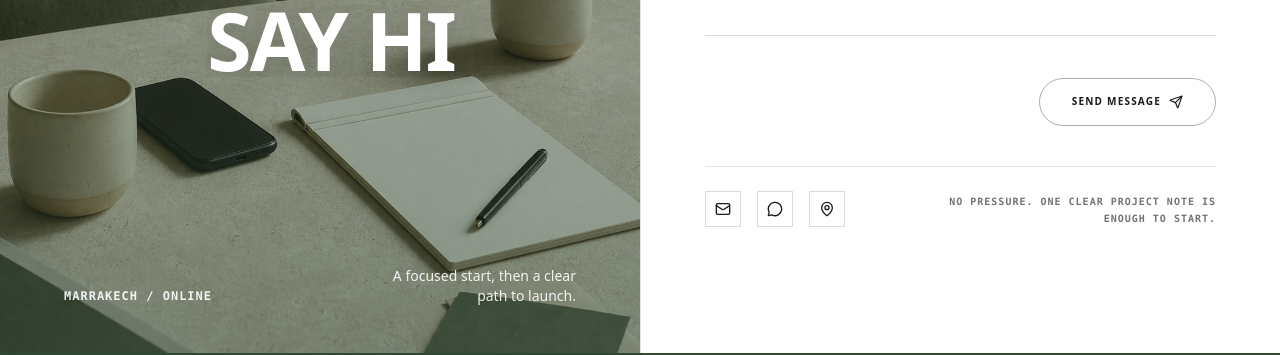
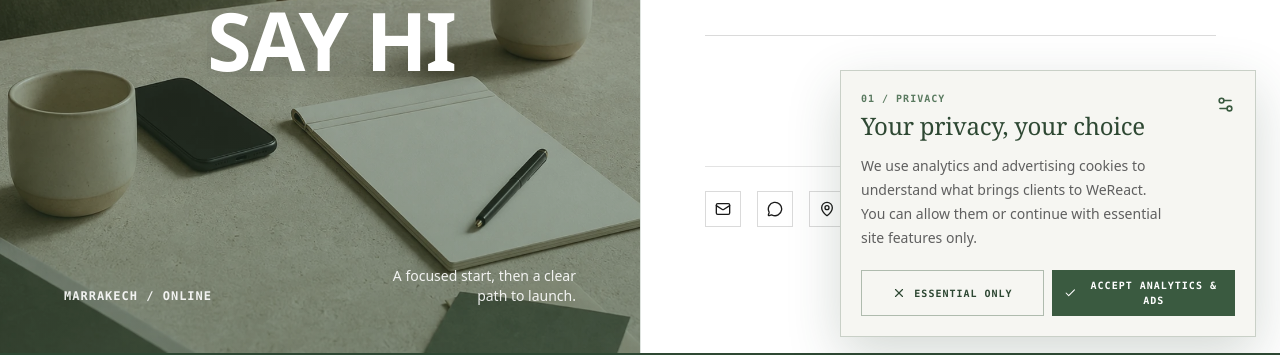
Before and after one commit to splach-coder/weReact-agency, a Next.js app: page /en/contact in a window 1280 px wide. Shown: the part 447-802 px from the top of the page. Built offline with nearby package versions, Linux system fonts and the light colour scheme; no server answers.

Commit message:
feat: add Google consent mode banner

```diff
--- a/src/app/[locale]/layout.tsx
+++ b/src/app/[locale]/layout.tsx
@@ -10,6 +10,8 @@ import SmoothScroll from '@/components/SmoothScroll';
 import Preloader from '@/components/transition/Preloader';
 import TransitionProvider from '@/components/transition/TransitionProvider';
 import GoogleTag from '@/components/analytics/GoogleTag';
+import GoogleConsentDefaults from '@/components/analytics/GoogleConsentDefaults';
+import CookieConsent from '@/components/analytics/CookieConsent';
 import { siteConfig } from '@/config/site';
 import { nohemi, instrumentSerif } from '@/app/fonts';
 import { createServiceJsonLd } from '@/lib/seo';
@@ -204,7 +206,9 @@ export default async function LocaleLayout({
     <html lang={locale}>
       <body className={`${nohemi.variable} ${instrumentSerif.variable} min-h-screen flex flex-col bg-[var(--color-background-main)] text-[var(--color-text-main)]`} suppressHydrationWarning>
         <NextIntlClientProvider messages={messages}>
+          <GoogleConsentDefaults />
           <GoogleTag />
+          <CookieConsent locale={locale} />
           <SmoothScroll />
           <Preloader />
           <TransitionProvider>
--- a/src/components/Footer.tsx
+++ b/src/components/Footer.tsx
@@ -8,6 +8,7 @@ import Link from '@/components/transition/TransitionLink';
 import { siteConfig } from '@/config/site';
 import { smoothEasing } from '@/lib/animations';
 import { trackLead } from '@/lib/analytics';
+import { OPEN_CONSENT_PREFERENCES_EVENT } from '@/lib/consent';
 
 /**
  * Footer — inherits the exo-ape structure: a big editorial statement over a
@@ -144,7 +145,16 @@ export default function Footer() {
 
         {/* Copyright */}
         <div className="text-mono flex flex-col gap-2 border-t border-white/15 py-8 text-white/45 md:flex-row md:items-center md:justify-between">
-          <span>© WeReact {year} — {t('copyright')}</span>
+          <span className="flex flex-wrap items-center gap-x-3 gap-y-2">
+            <span>© WeReact {year} — {t('copyright')}</span>
+            <button
+              type="button"
+              onClick={() => window.dispatchEvent(new Event(OPEN_CONSENT_PREFERENCES_EVENT))}
+              className="text-left underline decoration-white/30 underline-offset-4 transition-colors hover:text-white"
+            >
+              Privacy choices
+            </button>
+          </span>
           <span>Marrakech · Morocco</span>
         </div>
       </div>
--- /dev/null
+++ b/src/components/analytics/CookieConsent.tsx
@@ -0,0 +1,119 @@
+'use client';
+
+import { useEffect, useState } from 'react';
+import { AnimatePresence, motion } from 'framer-motion';
+import { Check, Settings2, X } from 'lucide-react';
+import {
+  CONSENT_STORAGE_KEY,
+  getConsentState,
+  OPEN_CONSENT_PREFERENCES_EVENT,
+  parseConsentChoice,
+  type ConsentChoice,
+} from '@/lib/consent';
+
+type CookieConsentProps = {
+  locale: string;
+};
+
+const copy = {
+  en: {
+    title: 'Your privacy, your choice',
+    description: 'We use analytics and advertising cookies to understand what brings clients to WeReact. You can allow them or continue with essential site features only.',
+    essential: 'Essential only',
+    accept: 'Accept analytics & ads',
+  },
+  fr: {
+    title: 'Votre vie privee, votre choix',
+    description: 'Nous utilisons des cookies d analyse et de publicite pour comprendre ce qui amene des clients vers WeReact. Vous pouvez les accepter ou continuer avec les fonctions essentielles uniquement.',
+    essential: 'Fonctions essentielles',
+    accept: 'Accepter analyse et pub',
+  },
+} as const;
+
+function readConsentChoice() {
+  try {
+    return parseConsentChoice(window.localStorage.getItem(CONSENT_STORAGE_KEY));
+  } catch {
+    return null;
+  }
+}
+
+export default function CookieConsent({ locale }: CookieConsentProps) {
+  const [isReady, setIsReady] = useState(false);
+  const [isOpen, setIsOpen] = useState(false);
+  const content = locale === 'fr' ? copy.fr : copy.en;
+
+  useEffect(() => {
+    const frame = window.requestAnimationFrame(() => {
+      setIsOpen(!readConsentChoice());
+      setIsReady(true);
+    });
+    const openPreferences = () => setIsOpen(true);
+    window.addEventListener(OPEN_CONSENT_PREFERENCES_EVENT, openPreferences);
+
+    return () => {
+      window.cancelAnimationFrame(frame);
+      window.removeEventListener(OPEN_CONSENT_PREFERENCES_EVENT, openPreferences);
+    };
+  }, []);
+
+  function saveConsent(choice: ConsentChoice) {
+    try {
+      window.localStorage.setItem(CONSENT_STORAGE_KEY, choice);
+    } catch {
+      // Consent still applies for this visit when browser storage is unavailable.
+    }
+
+    window.gtag?.('consent', 'update', getConsentState(choice));
+    setIsOpen(false);
+  }
+
+  if (!isReady) return null;
+
+  return (
+    <AnimatePresence>
+      {isOpen ? (
+        <motion.aside
+          aria-labelledby="cookie-consent-title"
+          aria-live="polite"
+          className="fixed inset-x-4 bottom-4 z-[130] border border-[color:rgba(58,90,64,0.24)] bg-[var(--color-background-main)] p-5 text-[var(--color-text-main)] shadow-[0_18px_50px_rgba(46,72,51,0.2)] sm:left-auto sm:right-6 sm:w-[26rem]"
+          initial={{ opacity: 0, y: 20 }}
+          animate={{ opacity: 1, y: 0 }}
+          exit={{ opacity: 0, y: 16 }}
+          transition={{ duration: 0.35, ease: [0.22, 1, 0.36, 1] }}
+        >
+          <div className="mb-4 flex items-start justify-between gap-6">
+            <div>
+              <span className="text-mono block text-[10px] text-[var(--color-primary-light)]">01 / PRIVACY</span>
+              <h2 id="cookie-consent-title" className="mt-2 font-display text-2xl leading-none text-[var(--color-primary-dark)]">
+                {content.title}
+              </h2>
+            </div>
+            <Settings2 aria-hidden="true" size={19} className="mt-1 shrink-0 text-[var(--color-primary)]" />
+          </div>
+
+          <p className="max-w-[38ch] text-sm leading-6 text-[var(--color-text-secondary)]">{content.description}</p>
+
+          <div className="mt-5 grid grid-cols-2 gap-2">
+            <button
+              type="button"
+              onClick={() => saveConsent('rejected')}
+              className="inline-flex min-h-11 items-center justify-center gap-2 border border-[color:rgba(58,90,64,0.38)] px-3 py-2 text-mono text-[10px] text-[var(--color-primary-dark)] transition-colors hover:bg-[color:rgba(58,90,64,0.07)]"
+            >
+              <X aria-hidden="true" size={14} />
+              {content.essential}
+            </button>
+            <button
+              type="button"
+              onClick={() => saveConsent('accepted')}
+              className="inline-flex min-h-11 items-center justify-center gap-2 bg-[var(--color-primary)] px-3 py-2 text-mono text-[10px] text-white transition-colors hover:bg-[var(--color-primary-dark)]"
+            >
+              <Check aria-hidden="true" size={14} />
+              {content.accept}
+            </button>
+          </div>
+        </motion.aside>
+      ) : null}
+    </AnimatePresence>
+  );
+}
--- /dev/null
+++ b/src/components/analytics/GoogleConsentDefaults.tsx
@@ -0,0 +1,26 @@
+import { CONSENT_STORAGE_KEY, getConsentState } from '@/lib/consent';
+
+const acceptedState = JSON.stringify(getConsentState('accepted'));
+const deniedState = JSON.stringify(getConsentState('rejected'));
+
+export default function GoogleConsentDefaults() {
+  return (
+    <script
+      id="wereact-consent-defaults"
+      dangerouslySetInnerHTML={{
+        __html: `
+          (function () {
+            var choice = null;
+            try {
+              choice = window.localStorage.getItem('${CONSENT_STORAGE_KEY}');
+            } catch {}
+
+            window.dataLayer = window.dataLayer || [];
+            window.gtag = window.gtag || function () { window.dataLayer.push(arguments); };
+            window.gtag('consent', 'default', choice === 'accepted' ? ${acceptedState} : ${deniedState});
+          })();
+        `,
+      }}
+    />
+  );
+}
--- a/src/components/analytics/GoogleTag.tsx
+++ b/src/components/analytics/GoogleTag.tsx
@@ -28,7 +28,7 @@ export default function GoogleTag() {
 
   const primaryTagId = TAG_IDS[0];
   const configLines = TAG_IDS.map(
-    (id) => `gtag('config', '${id}', { send_page_view: false });`
+    (id) => `window.gtag('config', '${id}', { send_page_view: false });`
   ).join('\n');
 
   return (
@@ -43,11 +43,10 @@ export default function GoogleTag() {
         dangerouslySetInnerHTML={{
           __html: `
             window.dataLayer = window.dataLayer || [];
-            function gtag(){dataLayer.push(arguments);}
-            window.gtag = gtag;
-            gtag('js', new Date());
+            window.gtag = window.gtag || function(){window.dataLayer.push(arguments);};
+            window.gtag('js', new Date());
             ${configLines}
-            gtag('event', 'page_view', {
+            window.gtag('event', 'page_view', {
               page_location: window.location.href,
               page_path: window.location.pathname,
               page_title: document.title
--- /dev/null
+++ b/src/lib/consent.ts
@@ -0,0 +1,33 @@
+export type ConsentChoice = 'accepted' | 'rejected';
+type ConsentStatus = 'granted' | 'denied';
+
+export type GoogleConsentState = {
+  ad_storage: ConsentStatus;
+  ad_user_data: ConsentStatus;
+  ad_personalization: ConsentStatus;
+  analytics_storage: ConsentStatus;
+  functionality_storage: ConsentStatus;
+  personalization_storage: ConsentStatus;
+  security_storage: ConsentStatus;
+};
+
+export const CONSENT_STORAGE_KEY = 'wereact_cookie_consent_v1';
+export const OPEN_CONSENT_PREFERENCES_EVENT = 'wereact:open-consent-preferences';
+
+export function parseConsentChoice(value: unknown): ConsentChoice | null {
+  return value === 'accepted' || value === 'rejected' ? value : null;
+}
+
+export function getConsentState(choice: ConsentChoice | null): GoogleConsentState {
+  const status: ConsentStatus = choice === 'accepted' ? 'granted' : 'denied';
+
+  return {
+    ad_storage: status,
+    ad_user_data: status,
+    ad_personalization: status,
+    analytics_storage: status,
+    functionality_storage: status,
+    personalization_storage: status,
+    security_storage: 'granted',
+  };
+}
```
Also changed, not shown: 1 other file (tests, documents, lock files or other folders).
